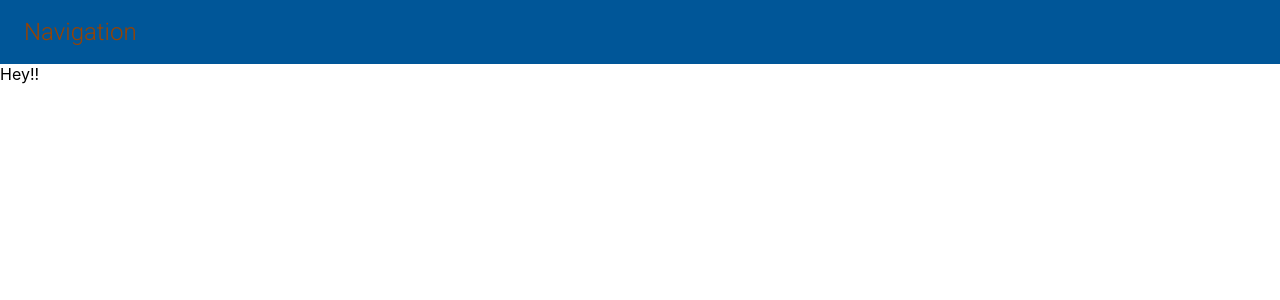
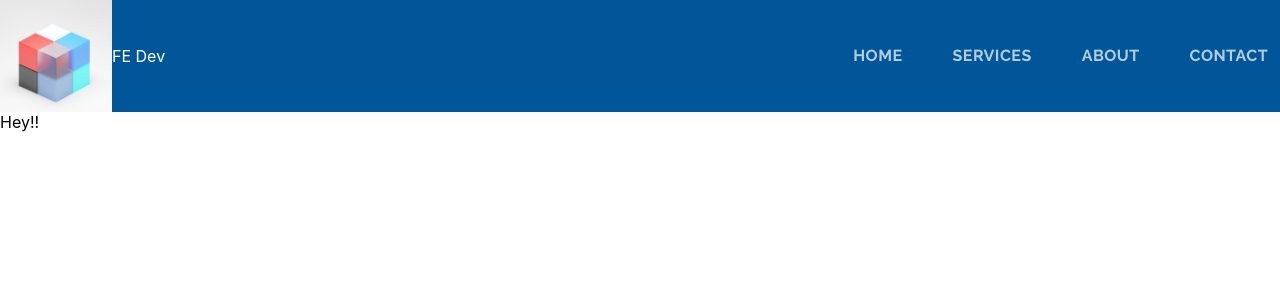
Before and after one commit to JJLindsey/material-components, a React (Create React App) app: page / in a window 1280 px wide. Shown: the top 300 px of the page. Built offline with nearby package versions, Linux system fonts and the light colour scheme.

Commit message:
add tabs & tab to navigation, create typography theme

```diff
--- a/public/index.html
+++ b/public/index.html
@@ -2,7 +2,7 @@
 <html lang="en">
   <head>
     <meta charset="utf-8" />
-    <link rel="icon" href="%PUBLIC_URL%/favicon.ico" />
+    <link rel="icon" href="%PUBLIC_URL%/favicon.png" />
     <meta name="viewport" content="width=device-width, initial-scale=1" />
     <meta name="theme-color" content="#000000" />
     <meta
@@ -17,7 +17,7 @@
     <link rel="manifest" href="%PUBLIC_URL%/manifest.json" />
     <link rel="preconnect" href="https://fonts.googleapis.com">
     <link rel="preconnect" href="https://fonts.gstatic.com" crossorigin>
-    <link href="https://fonts.googleapis.com/css2?family=Roboto:ital,wght@0,100;0,300;0,400;0,500;0,700;1,300&display=swap" rel="stylesheet">
+    <link href="https://fonts.googleapis.com/css2?family=Raleway:wght@300;400;500;700&family=Roboto:ital,wght@0,100;0,300;0,400;0,500;0,700;1,300&display=swap" rel="stylesheet">
     <!--
       Notice the use of %PUBLIC_URL% in the tags above.
       It will be replaced with the URL of the `public` folder during the build.
@@ -27,7 +27,7 @@
       work correctly both with client-side routing and a non-root public URL.
       Learn how to configure a non-root public URL by running `npm run build`.
     -->
-    <title>React App</title>
+    <title>developement</title>
   </head>
   <body>
     <noscript>You need to enable JavaScript to run this app.</noscript>
--- a/src/components/Header.js
+++ b/src/components/Header.js
@@ -1,9 +1,12 @@
 import React from 'react'
 import AppBar from '@material-ui/core/AppBar'
 import Toolbar from '@material-ui/core/Toolbar'
-import { Typography } from '@material-ui/core';
 import useScrollTrigger from '@material-ui/core/useScrollTrigger';
 import {makeStyles} from '@material-ui/core/styles'
+import Tabs from '@material-ui/core/Tabs';
+import Tab from '@material-ui/core/Tab';
+
+import logo from '../assets/sunder-muthukumaran-fd6K_OFlnRA-unsplash.jpg'
 
 function ElevationScroll(props) {
     const { children } = props;
@@ -21,7 +24,19 @@ function ElevationScroll(props) {
 const useStyles = makeStyles(theme => ({
   toolbarMargin: {
     //using spread operator we have copied all styles over from toolbar object
-    ...theme.mixins.toolbar
+    ...theme.mixins.toolbar,
+    marginBottom: '3em'
+  },
+  logo: {
+    height: '7em'
+  },
+  tabContainer: {
+    marginLeft: 'auto'
+  },
+  tab: {
+    ...theme.typography.tab,
+    minWidth: 10,
+    marginLeft: '26px'
   }
 }))
 
@@ -33,10 +48,15 @@ export default function Header(props) {
     <React.Fragment>
       <ElevationScroll>
           <AppBar position='fixed' color='primary'>
-              <Toolbar>
-                <Typography variant='h5' color='secondary'>
-                  Navigation
-                </Typography>
+              <Toolbar disableGutters>
+                <img className={classes.logo} alt='company logo' src={logo} />
+                FE Dev
+                <Tabs className={classes.tabContainer}>
+                  <Tab className={classes.tab} label='Home'/>
+                  <Tab className={classes.tab} label='Services'/>
+                  <Tab className={classes.tab} label='About'/>
+                  <Tab className={classes.tab} label='Contact'/>
+                </Tabs>
               </Toolbar>
           </AppBar>
       </ElevationScroll>
--- a/src/components/UI/Theme.js
+++ b/src/components/UI/Theme.js
@@ -17,8 +17,10 @@ export default createTheme({
         }
     },
     typography: {
-        h5: {
-            fontWeight: 300
+        tab: {
+            fontFamily: 'Raleway',
+            fontWeight: 600,
+            fontSize:'1rem',
         }
     }
 });
```
Also changed, not shown: public/favicon.png (renamed from src/assets/favicon.png), public/manifest.json, src/assets/sunder-muthukumaran-fd6K_OFlnRA-unsplash.jpg (added).
